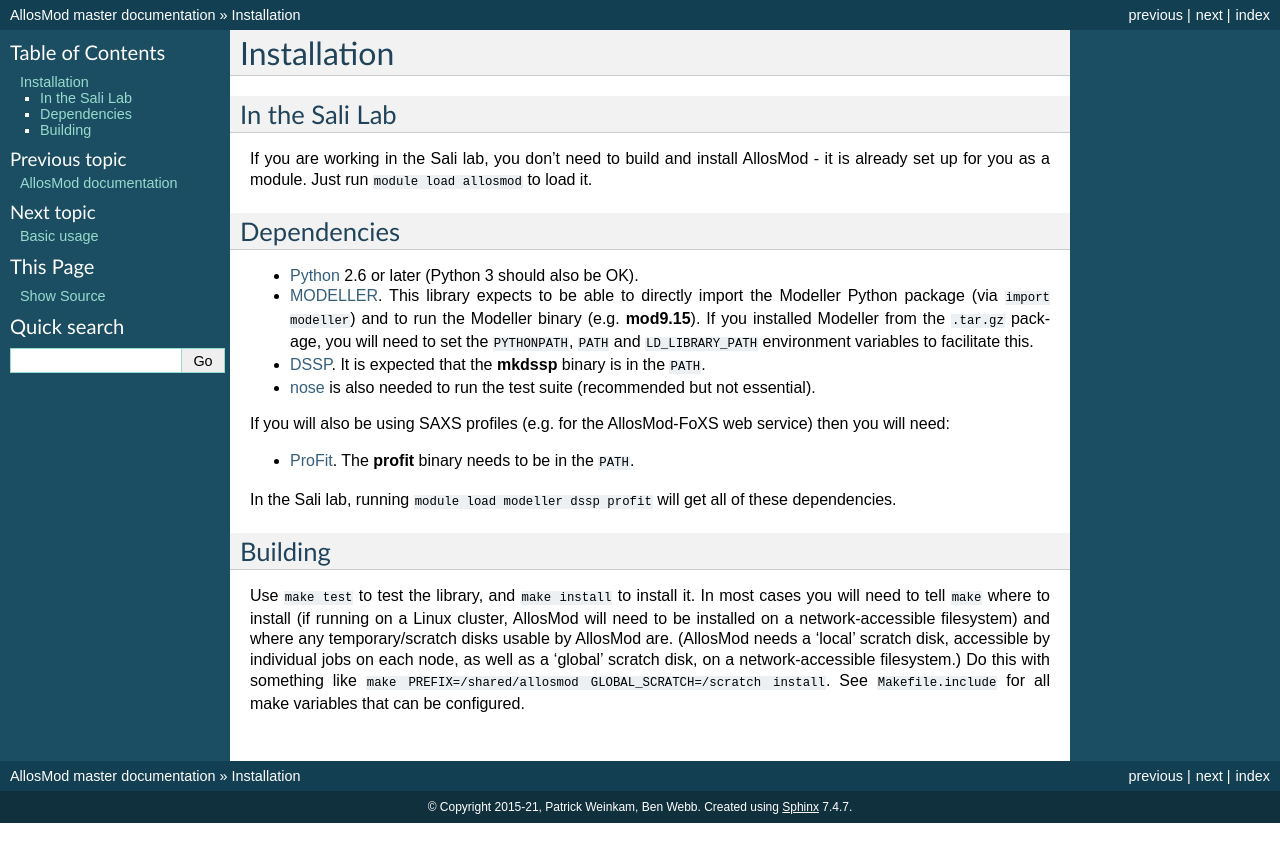
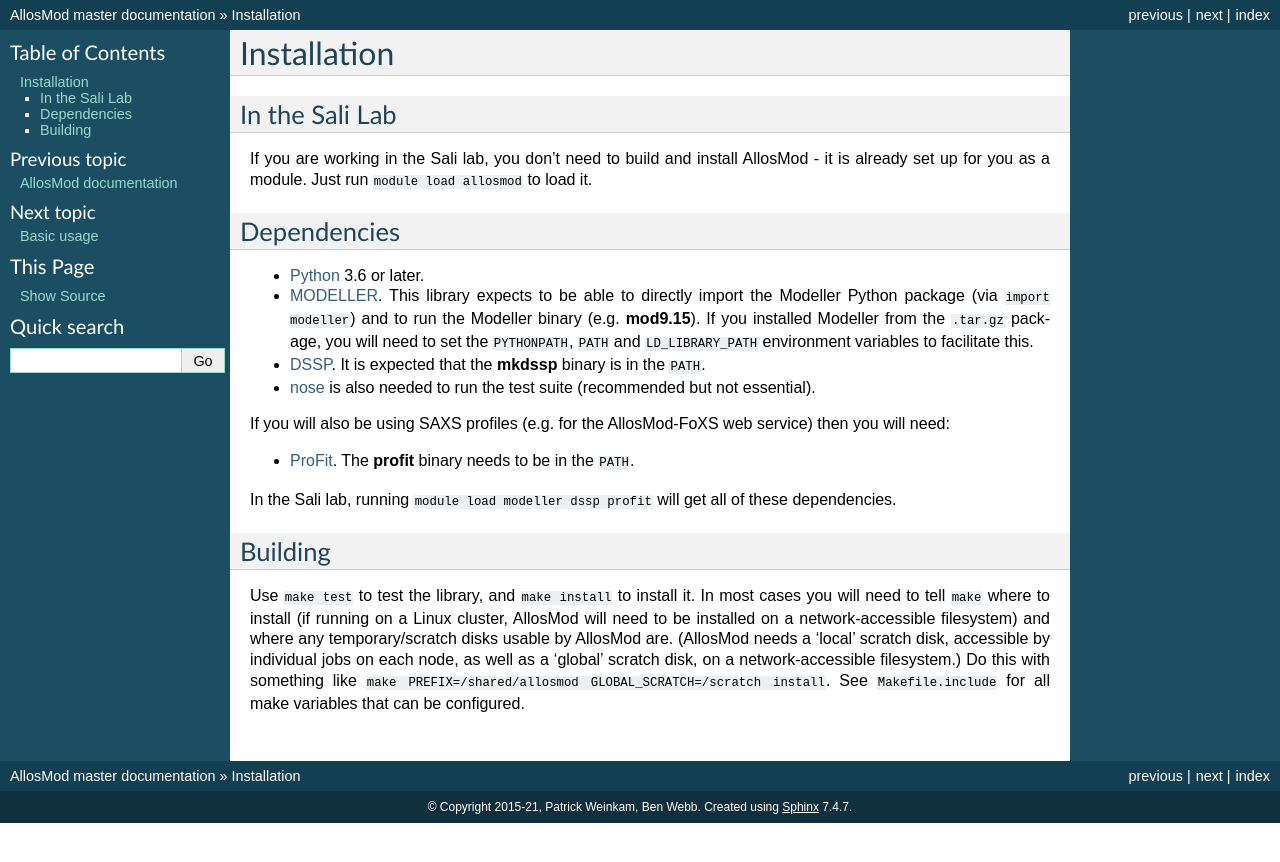
Before and after one commit to salilab/allosmod-lib, a Sphinx documentation site: the page built from doc/installation.rst, in a window 1280 px wide. Shown: the top 862 px of the page. Built offline with Sphinx 7.4.7, drawn with Linux system fonts in a browser that asks for light colours.

Commit message:
Require Python 3
We no longer test with Python 2 so can't
guarantee everything works there.

```diff
--- a/doc/installation.rst
+++ b/doc/installation.rst
@@ -11,7 +11,7 @@ AllosMod - it is already set up for you as a module. Just run
 Dependencies
 ============
 
-* `Python <https://www.python.org>`_ 2.6 or later (Python 3 should also be OK).
+* `Python <https://www.python.org>`_ 3.6 or later.
 
 * `MODELLER <https://salilab.org/modeller/>`_. This library expects to be able
   to directly import the Modeller Python package (via ``import modeller``)
```
